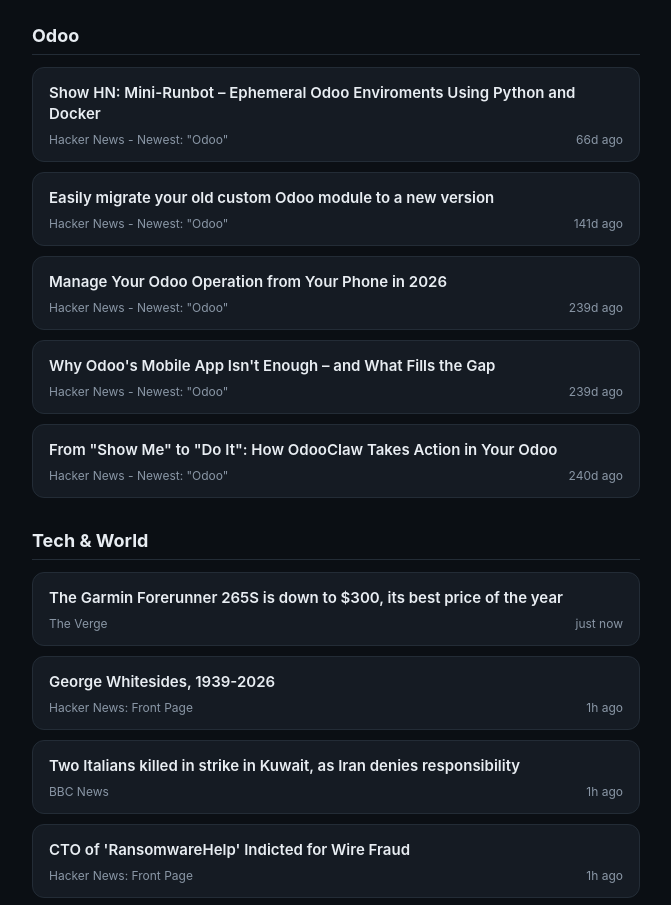
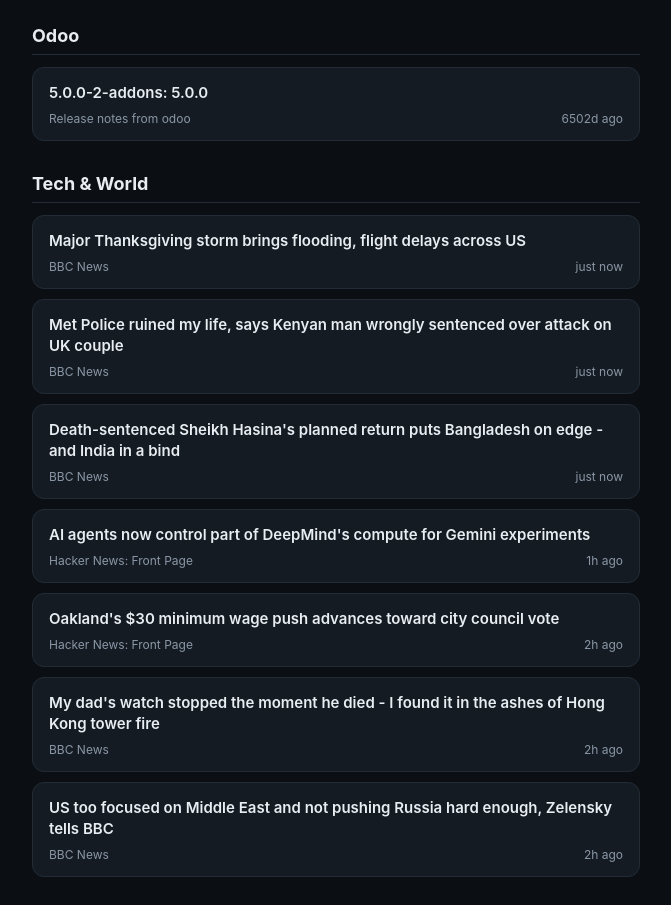
Before and after one commit to savyasachin/tech-digest_theodoobin, a plain HTML site: page docs/index.html in a window 1280 px wide. Shown: the part 101-1006 px from the top of the page, without its empty margins (304-975 px from the left). Drawn offline with Linux system fonts and the light colour scheme.

Commit message:
Update daily digest page

```diff
--- a/docs/index.html
+++ b/docs/index.html
@@ -3,7 +3,7 @@
 <head>
 <meta charset="UTF-8">
 <meta name="viewport" content="width=device-width, initial-scale=1.0">
-<title>Quick Check - Thursday, 26 November - 19:27</title>
+<title>Full Digest - Friday, 27 November - 01:37</title>
 <style>
   :root {
     color-scheme: light dark;
@@ -101,9 +101,9 @@
 </head>
 <body>
   <header>
-    <div class="eyebrow">Quick Check</div>
+    <div class="eyebrow">Full Digest</div>
     <h1>Daily Digest</h1>
-    <div class="timestamp">Thursday, 26 November - 19:27 (Asia/Qatar)</div>
+    <div class="timestamp">Friday, 27 November - 01:37 (Asia/Qatar)</div>
   </header>
 
 
@@ -111,47 +111,11 @@
       <h2>Odoo</h2>
       <div class="cards">
 
-      <a class="card" href="https://github.com/rafnixg/odoo-platform-ephemeral-environment" target="_blank" rel="noopener">
-        <div class="card-title">Show HN: Mini-Runbot – Ephemeral Odoo Enviroments Using Python and Docker</div>
+      <a class="card" href="https://github.com/odoo/odoo/releases/tag/5.0.0-2-addons" target="_blank" rel="noopener">
+        <div class="card-title">5.0.0-2-addons: 5.0.0</div>
         <div class="card-meta">
-          <span class="card-source">Hacker News - Newest: &quot;Odoo&quot;</span>
-          <span class="card-age">66d ago</span>
-        </div>
-      </a>
-
-
-      <a class="card" href="https://www.abundanceofstrawberries.com/" target="_blank" rel="noopener">
-        <div class="card-title">Easily migrate your old custom Odoo module to a new version</div>
-        <div class="card-meta">
-          <span class="card-source">Hacker News - Newest: &quot;Odoo&quot;</span>
-          <span class="card-age">141d ago</span>
-        </div>
-      </a>
-
-
-      <a class="card" href="https://www.odooclaw.ai/blog/manage-your-entire-odoo-operation-from-your-phone-in-2026" target="_blank" rel="noopener">
-        <div class="card-title">Manage Your Odoo Operation from Your Phone in 2026</div>
-        <div class="card-meta">
-          <span class="card-source">Hacker News - Newest: &quot;Odoo&quot;</span>
-          <span class="card-age">239d ago</span>
-        </div>
-      </a>
-
-
-      <a class="card" href="https://www.odooclaw.ai/blog/why-odoo-s-mobile-app-isn-t-enough-and-what-fills-the-gap" target="_blank" rel="noopener">
-        <div class="card-title">Why Odoo&#x27;s Mobile App Isn&#x27;t Enough – and What Fills the Gap</div>
-        <div class="card-meta">
-          <span class="card-source">Hacker News - Newest: &quot;Odoo&quot;</span>
-          <span class="card-age">239d ago</span>
-        </div>
-      </a>
-
-
-      <a class="card" href="https://www.odooclaw.ai/blog/how-odooclaw-takes-action-in-your-odoo" target="_blank" rel="noopener">
-        <div class="card-title">From &quot;Show Me&quot; to &quot;Do It&quot;: How OdooClaw Takes Action in Your Odoo</div>
-        <div class="card-meta">
-          <span class="card-source">Hacker News - Newest: &quot;Odoo&quot;</span>
-          <span class="card-age">240d ago</span>
+          <span class="card-source">Release notes from odoo</span>
+          <span class="card-age">6502d ago</span>
         </div>
       </a>
 
@@ -162,17 +126,35 @@
       <h2>Tech &amp; World</h2>
       <div class="cards">
 
-      <a class="card" href="https://www.theverge.com/gadgets/1042483/garmin-forerunner-265s-fitness-tracker-wearable-deal-sale-black-friday" target="_blank" rel="noopener">
-        <div class="card-title">The Garmin Forerunner 265S is down to $300, its best price of the year</div>
+      <a class="card" href="https://www.bbc.co.uk/news/articles/ckm2mz3prq77o?at_medium=RSS&amp;at_campaign=rss" target="_blank" rel="noopener">
+        <div class="card-title">Major Thanksgiving storm brings flooding, flight delays across US</div>
         <div class="card-meta">
-          <span class="card-source">The Verge</span>
+          <span class="card-source">BBC News</span>
           <span class="card-age">just now</span>
         </div>
       </a>
 
 
-      <a class="card" href="https://www.science.org/content/blog-post/george-whitesides-1939-2026" target="_blank" rel="noopener">
-        <div class="card-title">George Whitesides, 1939-2026</div>
+      <a class="card" href="https://www.bbc.co.uk/news/articles/cqvg2nlr8kd8o?at_medium=RSS&amp;at_campaign=rss" target="_blank" rel="noopener">
+        <div class="card-title">Met Police ruined my life, says Kenyan man wrongly sentenced over attack on UK couple</div>
+        <div class="card-meta">
+          <span class="card-source">BBC News</span>
+          <span class="card-age">just now</span>
+        </div>
+      </a>
+
+
+      <a class="card" href="https://www.bbc.co.uk/news/articles/cx30g71rev23o?at_medium=RSS&amp;at_campaign=rss" target="_blank" rel="noopener">
+        <div class="card-title">Death-sentenced Sheikh Hasina&#x27;s planned return puts Bangladesh on edge - and India in a bind</div>
+        <div class="card-meta">
+          <span class="card-source">BBC News</span>
+          <span class="card-age">just now</span>
+        </div>
+      </a>
+
+
+      <a class="card" href="https://the-decoder.com/ai-agents-now-control-part-of-deepminds-compute-for-gemini-experiments-but-recursive-self-improvement-remains-distant/" target="_blank" rel="noopener">
+        <div class="card-title">AI agents now control part of DeepMind&#x27;s compute for Gemini experiments</div>
         <div class="card-meta">
           <span class="card-source">Hacker News: Front Page</span>
           <span class="card-age">1h ago</span>
@@ -180,29 +162,29 @@
       </a>
 
 
-      <a class="card" href="https://www.bbc.co.uk/news/articles/c39w9y5dx4k5o?at_medium=RSS&amp;at_campaign=rss" target="_blank" rel="noopener">
-        <div class="card-title">Two Italians killed in strike in Kuwait, as Iran denies responsibility</div>
+      <a class="card" href="https://abc7news.com/post/oaklands-30-minimum-wage-push-advances-city-council-vote-alameda-workers-protest-alleged-theft-jack-box/19974057/" target="_blank" rel="noopener">
+        <div class="card-title">Oakland&#x27;s $30 minimum wage push advances toward city council vote</div>
         <div class="card-meta">
-          <span class="card-source">BBC News</span>
-          <span class="card-age">1h ago</span>
+          <span class="card-source">Hacker News: Front Page</span>
+          <span class="card-age">2h ago</span>
         </div>
       </a>
 
 
-      <a class="card" href="https://krebsonsecurity.com/2026/11/cto-of-ransomwarehelp-indicted-for-wire-fraud/" target="_blank" rel="noopener">
-        <div class="card-title">CTO of &#x27;RansomwareHelp&#x27; Indicted for Wire Fraud</div>
+      <a class="card" href="https://www.bbc.co.uk/news/videos/c6evr2y40v0jo?at_medium=RSS&amp;at_campaign=rss" target="_blank" rel="noopener">
+        <div class="card-title">My dad&#x27;s watch stopped the moment he died - I found it in the ashes of Hong Kong tower fire</div>
         <div class="card-meta">
-          <span class="card-source">Hacker News: Front Page</span>
-          <span class="card-age">1h ago</span>
+          <span class="card-source">BBC News</span>
+          <span class="card-age">2h ago</span>
         </div>
       </a>
 
 
-      <a class="card" href="https://www.bbc.co.uk/news/articles/ckm2mz3prq77o?at_medium=RSS&amp;at_campaign=rss" target="_blank" rel="noopener">
-        <div class="card-title">More than 1,000 flights cancelled or delayed in US as weather disrupts Thanksgiving travel</div>
+      <a class="card" href="https://www.bbc.co.uk/news/articles/c820q9wgrpyyo?at_medium=RSS&amp;at_campaign=rss" target="_blank" rel="noopener">
+        <div class="card-title">US too focused on Middle East and not pushing Russia hard enough, Zelensky tells BBC</div>
         <div class="card-meta">
           <span class="card-source">BBC News</span>
-          <span class="card-age">1h ago</span>
+          <span class="card-age">2h ago</span>
         </div>
       </a>
 
```
